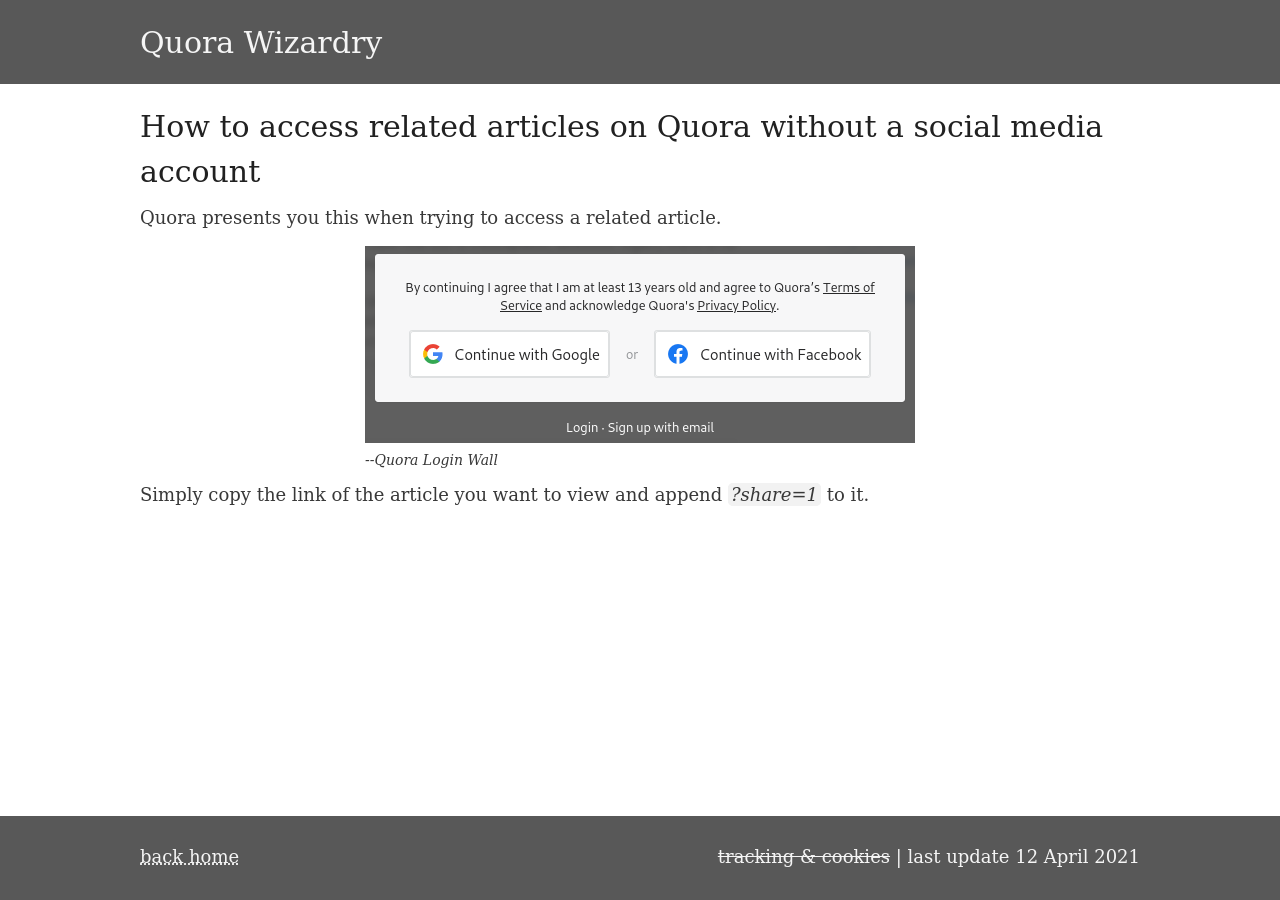
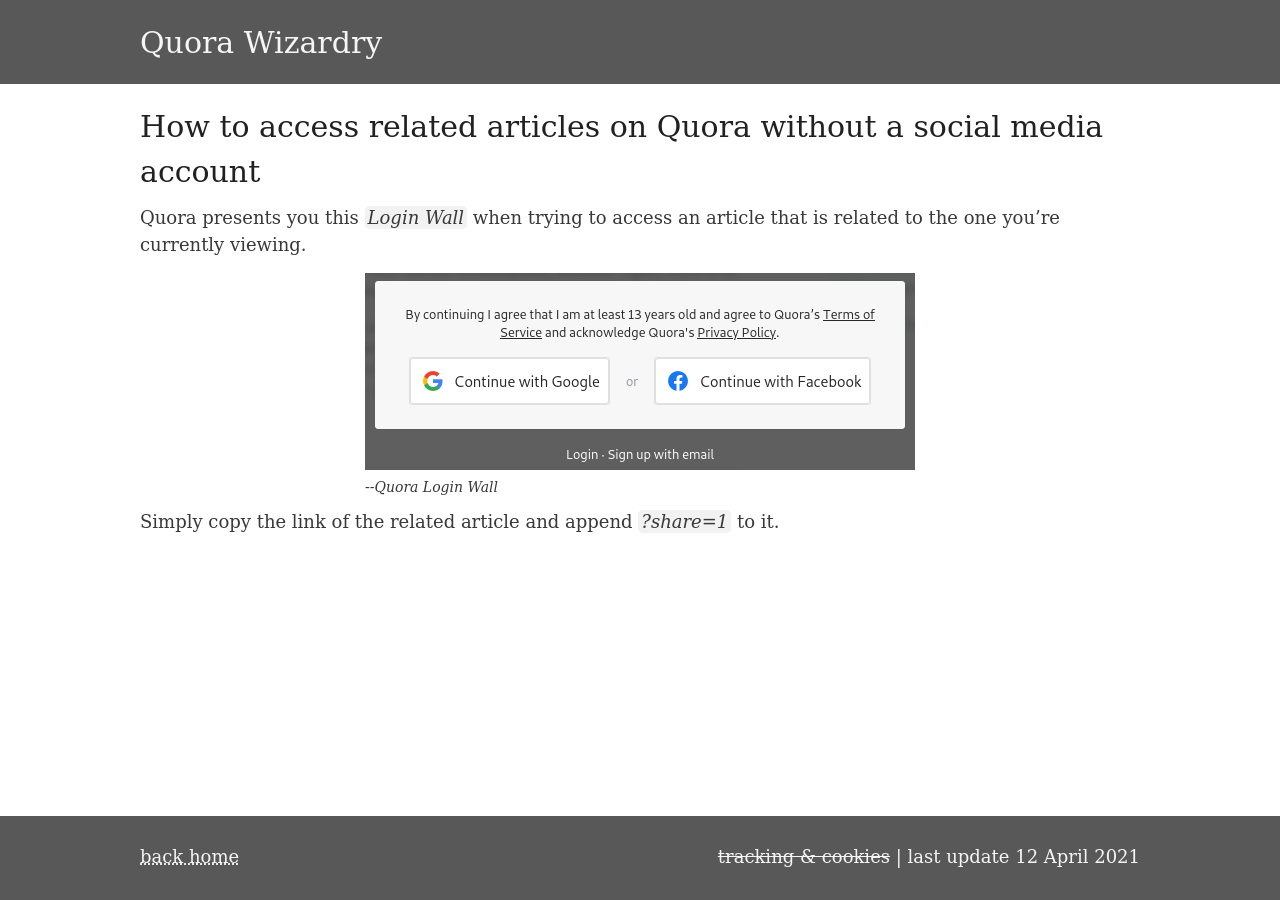
Before and after one commit to ZackDev/zackdev.github.io, a Jekyll site: the page built from _posts/2021-04-12-quora-wizardry.md, in a window 1280 px wide. Built offline with Jekyll 4.4.1, drawn with Linux system fonts in a browser that asks for light colours.

Commit message:
updated 'quora-wizardry' post

```diff
--- a/_posts/2021-04-12-quora-wizardry.md
+++ b/_posts/2021-04-12-quora-wizardry.md
@@ -8,8 +8,8 @@
 ---
 # How to access related articles on Quora without a social media account
 
-Quora presents you this when trying to access a related article.
+Quora presents you this `Login Wall` when trying to access an article that is related to the one you're currently viewing.
 
 {% include image.html url="/assets/img/quora-login-wall.png" description="Quora Login Wall" %}
 
-Simply copy the link of the article you want to view and append `?share=1` to it.
+Simply copy the link of the related article and append `?share=1` to it.
```
